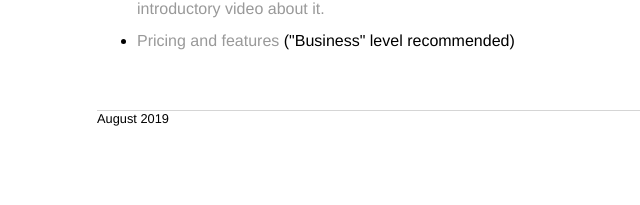
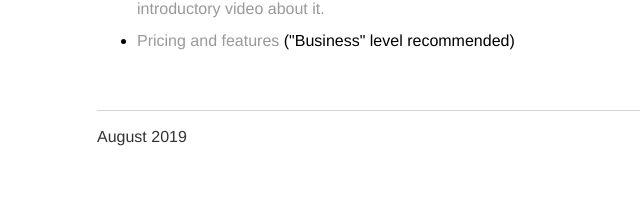
Before and after one commit to karlfun/karlfun.github.io, a Jekyll site: the page built from index.html, in a window 1280 px wide. Shown: the part 1644-1849 px from the top of the page, without its empty margins (95-735 px from the left). Built offline with Jekyll 4.4.1, drawn with Linux system fonts in a browser that asks for light colours.

Commit message:
add P and color to footer text

```diff
--- a/_layouts/default.html
+++ b/_layouts/default.html
@@ -19,7 +19,7 @@
 
 			</div><!-- /.container -->
 			<footer>
-				August 2019
+				<p style="color:d5d5d5;">August 2019</p>
 			</footer>
 		</body>
 	</html>
```
